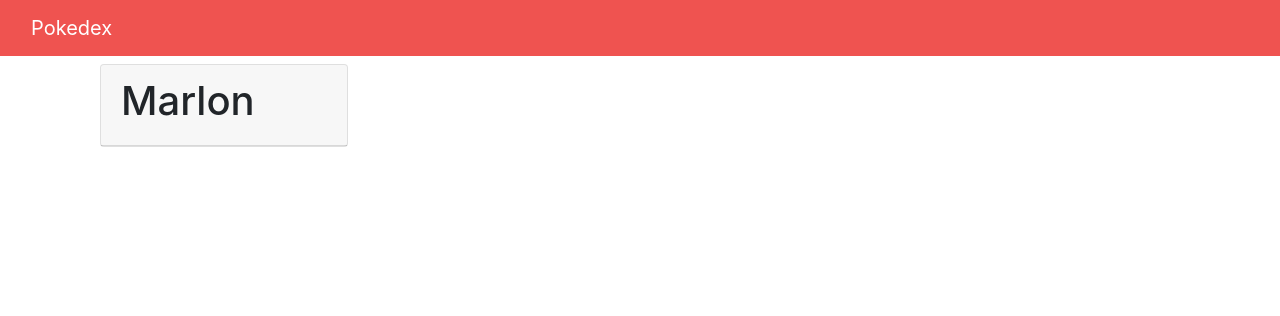
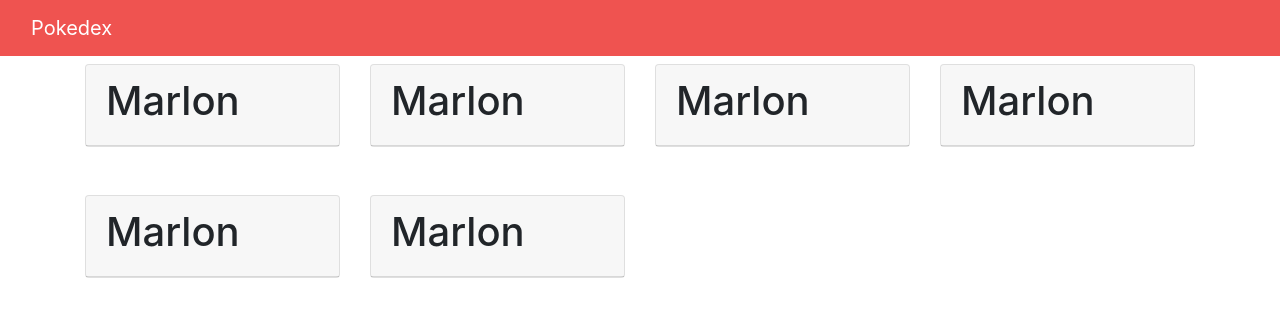
Before and after one commit to Marlon-Paulo-da-Silva/pokedex-react, a React (Create React App) app: page / in a window 1280 px wide. Shown: the top 316 px of the page. Built offline with nearby package versions, Linux system fonts and the light colour scheme; no server answers.

Commit message:
adicionando conexao com axios

```diff
--- a/package.json
+++ b/package.json
@@ -3,6 +3,7 @@
   "version": "0.1.0",
   "private": true,
   "dependencies": {
+    "axios": "^0.19.0",
     "bootstrap": "^4.3.1",
     "react": "^16.11.0",
     "react-dom": "^16.11.0",
--- a/src/App.css
+++ b/src/App.css
@@ -1,5 +1,6 @@
 .App {
     padding-top: 4rem;
+    min-height: 100vh;
 }
 .navbar {
     background-color: #ef5350 !important;
--- a/src/components/pokemon/PokemonList.js
+++ b/src/components/pokemon/PokemonList.js
@@ -1,11 +1,30 @@
 import React, { Component } from 'react';
+import axios from 'axios';
 
 import PokemonCard from './PokemonCard';
 
+
 export default class PokemonList extends Component {
+
+    state = {
+        url: "https://pokeapi.co/api/v2/pokemon/",
+        pokemon: null
+    };
+
+    async componentDidMount(){
+        const res = await axios.get(this.state.url);
+        this.setState({pokemon: res.data['results']});
+    }
+
+
     render() {
         return (
-            <div>
+            <div className="row">
+                <PokemonCard />
+                <PokemonCard />
+                <PokemonCard />
+                <PokemonCard />
+                <PokemonCard />
                 <PokemonCard />
             </div>
         )
```
Also changed, not shown: 1 other file (tests, documents, lock files or other folders).
